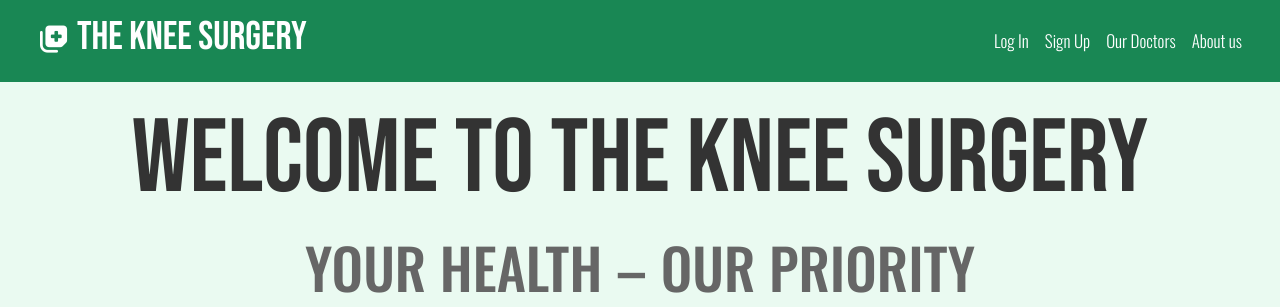
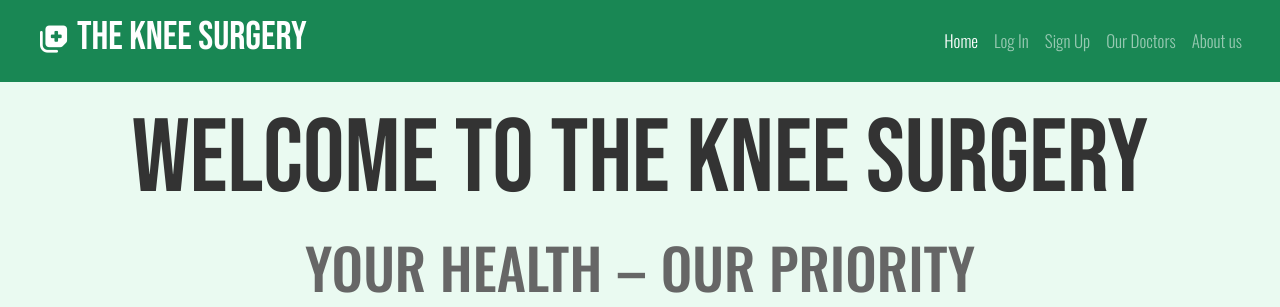
Before and after one commit to pagaslav/theknee-surgery, a Flask app: page / in a window 1280 px wide. Shown: the top 307 px of the page. Run offline with Flask 3, Linux system fonts and the light colour scheme; some libraries are stand-ins or nearby versions.

Commit message:
feat(html): add Home menu item to navigation in base.html
Add Home menu item to the navigation in base.html.Add conditional logic to navigation menu in
base.html to highlight the active menu item based on the current page.

```diff
--- a/templates/base.html
+++ b/templates/base.html
@@ -84,36 +84,45 @@
         </button>
         <div class="collapse navbar-collapse" id="navbarNav">
           <ul class="navbar-nav ms-auto">
+            <li class="nav-item">
+              <a
+                class="nav-link {% if request.endpoint == 'index' %}active{% endif %}"
+                href="{{ url_for('index') }}"
+                >Home</a
+              >
+            </li>
             {% if 'user' in session %}
             <li class="nav-item">
-              <a class="nav-link text-white" href="{{ url_for('logout') }}"
-                >Log Out</a
+              <a
+                class="nav-link {% if request.endpoint == 'profile' %}active{% endif %}"
+                href="{{ url_for('profile', username=session['user']) }}"
+                >Profile</a
+              >
+            </li>
+            <li class="nav-item">
+              <a class="nav-link" href="{{ url_for('logout') }}">Log Out</a>
+            </li>
+            {% else %}
+            <li class="nav-item">
+              <a
+                class="nav-link {% if request.endpoint == 'login' %}active{% endif %}"
+                href="{{ url_for('login') }}"
+                >Log In</a
               >
             </li>
             <li class="nav-item">
               <a
-                class="nav-link text-white"
-                href="{{ url_for('profile', username=session['user']) }}"
-                >Profile</a
-              >
-            </li>
-            {% else %}
-            <li class="nav-item">
-              <a class="nav-link text-white" href="{{ url_for('login') }}"
-                >Log In</a
-              >
-            </li>
-            <li class="nav-item">
-              <a class="nav-link text-white" href="{{ url_for('signup') }}"
+                class="nav-link {% if request.endpoint == 'signup' %}active{% endif %}"
+                href="{{ url_for('signup') }}"
                 >Sign Up</a
               >
             </li>
             {% endif %}
             <li class="nav-item">
-              <a class="nav-link text-white" href="#">Our Doctors</a>
+              <a class="nav-link" href="#">Our Doctors</a>
             </li>
             <li class="nav-item">
-              <a class="nav-link text-white" href="#">About us</a>
+              <a class="nav-link" href="#">About us</a>
             </li>
           </ul>
         </div>
```
